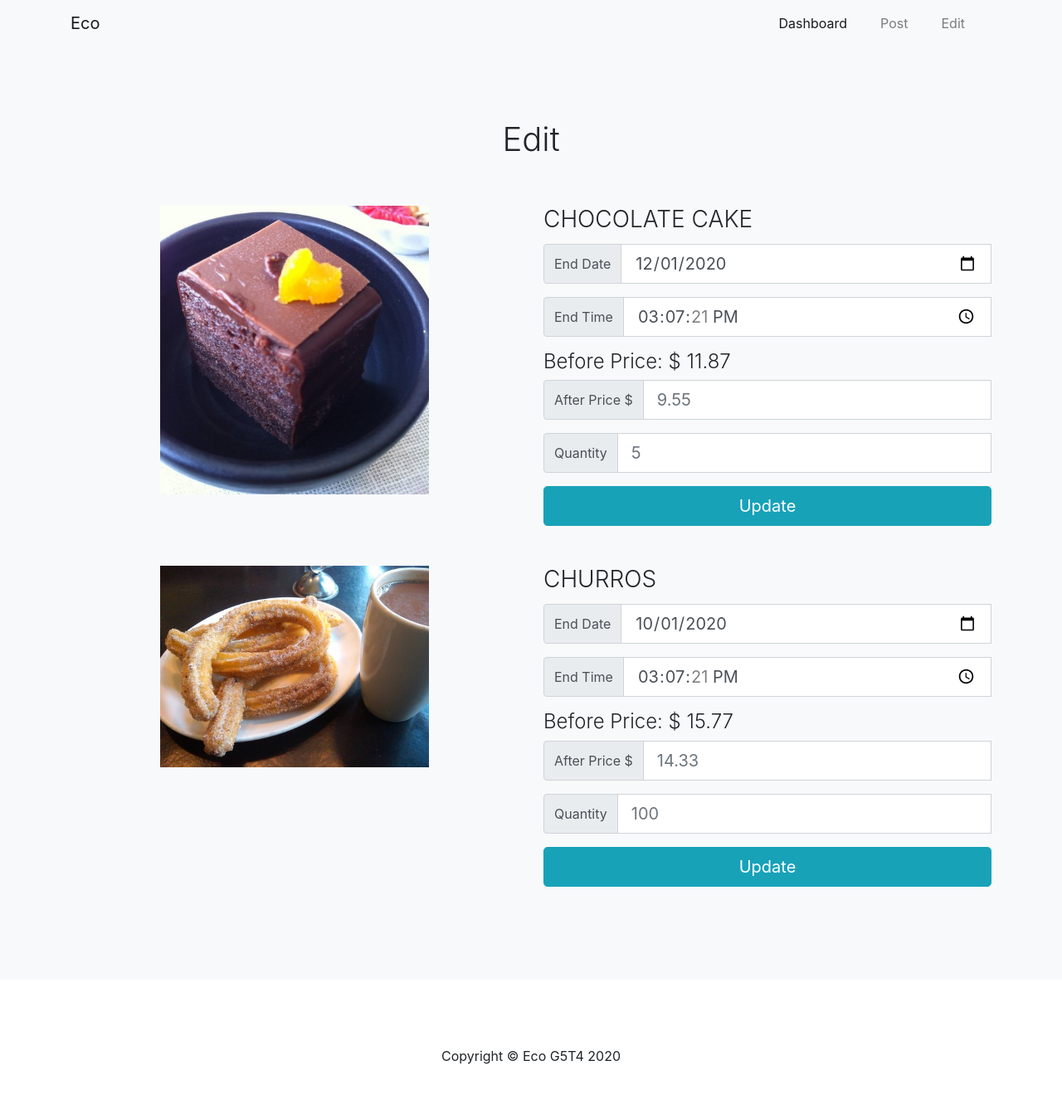
After one commit to simshengqin/IS216, a PHP site: page /company_edit_product.php in a window 1280 px wide. The commit adds this page. Shown: the whole page at 83% size. Run offline with PHP 8.4, Linux system fonts and the light colour scheme; data comes from the database, SQL or seed files in the repository; some libraries are stand-ins or nearby versions.

Commit message:
Updates to company
Profile updates and product updates

```diff
--- /dev/null
+++ b/company_edit_product.php
@@ -0,0 +1,204 @@
+<?php
+    require_once 'include/common.php';
+    require_once 'include/protect.php';
+
+    $companyDAO = new companyDAO();
+
+    if (isset($_GET["company_id"])) {
+        $company_id = $_GET["company_id"];
+    }
+    else {
+      $company_id = "1";
+    }
+?>
+
+<!DOCTYPE html>
+<html lang="en">
+
+<head>
+
+  <meta charset="utf-8">
+  <meta name="viewport" content="width=device-width, initial-scale=1, shrink-to-fit=no">
+  <meta name="description" content="">
+  <meta name="author" content="">
+
+  <title>Eco</title>
+
+  <!-- Bootstrap core CSS -->
+  <link href="startbootstrap-business-frontpage-gh-pages/vendor/bootstrap/css/bootstrap.min.css" rel="stylesheet">
+  <!-- Custom styles for this template -->
+  <link href="startbootstrap-business-frontpage-gh-pages/css/business-frontpage.css" rel="stylesheet">
+  <!-- Roboto Font -->
+  <link rel="stylesheet" href="https://fonts.googleapis.com/css?family=Roboto:100,300,400,500,700&display=swap">
+  <!-- Font Awesome -->
+  <link rel="stylesheet" href="https://use.fontawesome.com/releases/v5.11.2/css/all.css">
+
+  <style>
+
+
+  </style>
+
+</head>
+
+<body>
+
+<!-- Navigation Bar -->
+<nav class="navbar navbar-expand-lg navbar-light bg-light fixed-top">
+    <div class="container">
+    <a class="navbar-brand" href="mainpage.html">Eco</a>
+    <button class="navbar-toggler" type="button" data-toggle="collapse" data-target="#navbarResponsive" aria-controls="navbarResponsive" aria-expanded="false" aria-label="Toggle navigation">
+      <span class="navbar-toggler-icon"></span>
+    </button>
+    <div class="collapse navbar-collapse" id="navbarResponsive">
+      <ul class="navbar-nav ml-auto">
+        <li class="nav-item active mr-4">
+          <a class="nav-link" href="company_profile.php"> Dashboard <span class="sr-only">(current)</span></a>
+        </li>
+        <li class="nav-item mr-4">
+          <a class="nav-link" href="company_post_product.php"> Post </a>
+        </li>
+        <li class="nav-item mr-4">
+          <a class="nav-link" href="company_edit_product.php"> Edit </a>
+        </li>
+      </ul>
+    </div>
+    </div>
+  </nav>
+
+
+  <!--Company profile  -->
+  <div class="jumbotron jumbotron-fluid bg-light">
+        <div class="container">
+            <div class="row">
+                <div class="col-md-12">
+                  </br>
+                  <h1 class="text-center font-weight-light"> Edit </h1>
+                  </br>
+                  </br>
+                </div>
+            </div>
+
+            <div class='row'>
+
+                    <?php displayProducts($company_id) ?>
+
+            </div>
+
+        </div>
+    </div>
+
+    <!-- Footer -->
+  <footer class="py-5">
+    <div class="container">
+      <p class="text-center">Copyright &copy; Eco G5T4 2020</p>
+    </div>
+    <!-- /.container -->
+  </footer>
+
+  <script>
+
+
+
+document.addEventListener("DOMContentLoaded", function(event) {
+    var singaporeDateUnmodified = new Date().toLocaleString("en-US", {timeZone: "Asia/Singapore"}).split(',')[0];
+
+      var singaporeDate = "";
+      singaporeDate += singaporeDateUnmodified.split('/')[2]; // Year
+      singaporeDate += "-";
+      singaporeDate += singaporeDateUnmodified.split('/')[0]; // Month
+      singaporeDate += "-";
+      singaporeDate += singaporeDateUnmodified.split('/')[1]; // Date
+
+      var results = document.getElementsByClassName("dateInput");
+      for(var ele of results){
+        ele.setAttribute('min', singaporeDate);
+      }
+});
+
+
+
+
+
+  </script>
+
+  </body>
+
+<?php
+  function displayProducts($company_id) {
+      $companyProducts = new productDAO();
+      $products = $companyProducts->retrieve_product_by_company($company_id);
+      foreach($products as $product){
+        $time = convertTime($product->get_decay_time());
+        echo"
+        <div class='col-md-6 text-center'>
+            <img class='.img-fluid' style='max-width: 60%; height: auto' src='images/{$product->get_type()}/{$product->get_name()}.jpg'>
+        </div>
+
+        <div class='col-md-6'>
+        <form action='company_edit_product.php' method='POST'>
+            <h3 class='card-title font-weight-light'> ".strtoupper(str_replace('_', ' ', $product->get_name()))."</h3>
+
+            <!-- <div class='form-group'> -->
+                <div class='input-group mb-3'>
+                    <div class='input-group-prepend'>
+                        <span class='input-group-text' id='{$product->get_product_id()}date'> End Date </span>
+                    </div>
+                    <input class='form-control form-control-lg dateInput' id='{$product->get_product_id()}_decay_date' name='{$product->get_product_id()}_decay_date' type='date' value='{$product->get_decay_date()}' aria-describedby='{$product->get_product_id()}date'>
+                    <p id='errorQuantity' style='visibility: hidden; color: red;'> </p>
+                </div>
+            <!-- </div> -->
+
+            <!-- <div class='form-group'> -->
+                <div class='input-group mb-3'>
+                    <div class='input-group-prepend'>
+                        <span class='input-group-text' id='{$product->get_product_id()}time'> End Time </span>
+                    </div>
+                    <input class='form-control form-control-lg' id='{$product->get_product_id()}_decay_time' name='{$product->get_product_id()}_decay_time' type='time' value='{$time}' aria-describedby='{$product->get_product_id()}time'>
+                    <p id='errorQuantity' style='visibility: hidden; color: red;'> </p>
+                </div>
+            <!-- </div> -->
+
+
+            <h4 class='card-text font-weight-light'> Before Price: $ {$product->get_price_before()}</h4>
+
+
+            <!-- <div class='form-group'> -->
+                <div class='input-group mb-3'>
+                    <div class='input-group-prepend'>
+                        <span class='input-group-text' id='{$product->get_product_id()}afterprice'> After Price $</span>
+                    </div>
+                    <input class='form-control form-control-lg' id='{$product->get_product_id()}_price_after' name='{$product->get_product_id()}_price_after' type='number' placeholder='{$product->get_price_after()}' aria-describedby='{$product->get_product_id()}afterprice'>
+                    <p id='errorQuantity' style='visibility: hidden; color: red;'> </p>
+                </div>
+            <!-- </div> -->
+
+
+            <!-- <div class='form-group'> -->
+                <div class='input-group mb-3'>
+                    <div class='input-group-prepend'>
+                        <span class='input-group-text' id='{$product->get_product_id()}qty'> Quantity </span>
+                    </div>
+                    <input class='form-control form-control-lg' id='{$product->get_product_id()}_quantity' name='{$product->get_product_id()}_quantity' type='number' placeholder='{$product->get_quantity()}' aria-describedby='{$product->get_product_id()}qty'>
+                    <p id='errorQuantity' style='visibility: hidden; color: red;'> </p>
+                </div>
+            <!-- </div> -->
+
+
+            <button type='submit' class='btn btn-info btn-lg btn-block'> Update </button>
+        </form>
+        </div>
+
+        <div class='col-md-12'>
+            </br>
+            </br>
+        </div>
+      ";
+      }
+    }
+
+    function convertTime($time){
+        $tempTime = explode(".",$time);
+        $newTime = $tempTime[0];
+        return $newTime;
+    }
+?>
--- a/company_profile.php
+++ b/company_profile.php
@@ -72,7 +72,7 @@
           <a class="nav-link" href="company_post_product.php"> Post </a>
         </li>
         <li class="nav-item mr-4">
-          <a class="nav-link" href="#"> Edit </a>
+          <a class="nav-link" href="company_edit_product.php"> Edit </a>
         </li>
       </ul>
     </div>
@@ -107,7 +107,7 @@
                       <label for="companyDescription">Description</label>
                       <textarea rows="4" cols="50" class="form-control form-control-lg" name="companyDescription" id="companyDescription"><?php echo $company_description?></textarea>
                     </div>
-                    <button type="submit" class="btn btn-primary"> Update </button>
+                    <button type="submit" class="btn btn-primary btn-lg"> Update </button>
                   </form>
                 </div>
 
@@ -164,7 +164,7 @@
                 <p class='card-text font-weight-light'> Before Price: $ {$product->get_price_after()}</p>
                 <p class='card-text font-weight-light'> After Price: $ {$product->get_price_before()}</p>
                 <p class='card-text'> Quantity Left: {$product->get_quantity()}</p>
-                <button type='button' class='btn btn-info' href='#'> EDIT </button>
+                <a class='btn btn-info btn-lg btn-block' role='button' href='company_edit_product.php'> Edit </a>
               </div>
             </div>
           </div>
--- a/include/productDAO.php
+++ b/include/productDAO.php
@@ -2,20 +2,32 @@
 
 class productDAO {
 
-    public function add($userid, $password, $name, $school, $edollar) {
-        $sql = 'INSERT INTO student (userid, password, name, school, edollar)
-                    VALUES (:userid, :password, :name, :school, :edollar)';
+    /*public function add($product_id, $company_id, $decay_date, $decay_time, $name, $posted_date, $posted_time, $price_after, $price_before, $quantity, $type, $mode_of_collection) */
+    public function add($company_id, $decay_date, $decay_time, $name, $posted_date, $posted_time, $price_after, $price_before, $quantity, $type, $mode_of_collection){
+        /*$sql = 'INSERT INTO product (product_id, company_id, decay_date, decay_time, name, posted_date, posted_time, price_after, price_before, quantity, type, mode_of_collection)
+                    VALUES (:product_id, :company_id, :decay_date, :decay_time, :name, :posted_date, :posted_time, :price_after, :price_before, :quantity, :type, :mode_of_collection)';*/
+
+        $sql = 'INSERT INTO product (company_id, decay_date, decay_time, name, posted_date, posted_time, price_after, price_before, quantity, type, mode_of_collection)
+                    VALUES (:company_id, :decay_date, :decay_time, :name, :posted_date, :posted_time, :price_after, :price_before, :quantity, :type, :mode_of_collection)';
+
 
         $connMgr = new ConnectionManager();
         $conn = $connMgr->getConnection();
 
         $stmt = $conn->prepare($sql);
 
-        $stmt->bindParam(':userid', $userid, PDO::PARAM_STR);
-        $stmt->bindParam(':password', $password, PDO::PARAM_STR);
+        //$stmt->bindParam(':product_id', $company_id, PDO::PARAM_INT);
+        $stmt->bindParam(':company_id', $company_id, PDO::PARAM_INT);
+        $stmt->bindParam(':decay_date', $decay_date, PDO::PARAM_STR);
+        $stmt->bindParam(':decay_time', $decay_time, PDO::PARAM_STR);
         $stmt->bindParam(':name', $name, PDO::PARAM_STR);
-        $stmt->bindParam(':school', $school, PDO::PARAM_STR);
-        $stmt->bindParam(':edollar', $edollar, PDO::PARAM_STR);
+        $stmt->bindParam(':posted_date', $posted_date, PDO::PARAM_STR);
+        $stmt->bindParam(':posted_time', $posted_time, PDO::PARAM_STR);
+        $stmt->bindParam(':price_after', $price_after, PDO::PARAM_STR);
+        $stmt->bindParam(':price_before', $price_before, PDO::PARAM_STR);
+        $stmt->bindParam(':quantity', $quantity, PDO::PARAM_INT);
+        $stmt->bindParam(':type', $type, PDO::PARAM_STR);
+        $stmt->bindParam(':mode_of_collection', $mode_of_collection, PDO::PARAM_STR);
 
         $isAddOK = False;
         if ($stmt->execute()) {
```
Also changed, not shown: company_post_product.php (+74 -15 lines), company_post_product_transition.php (+32 -13 lines).
